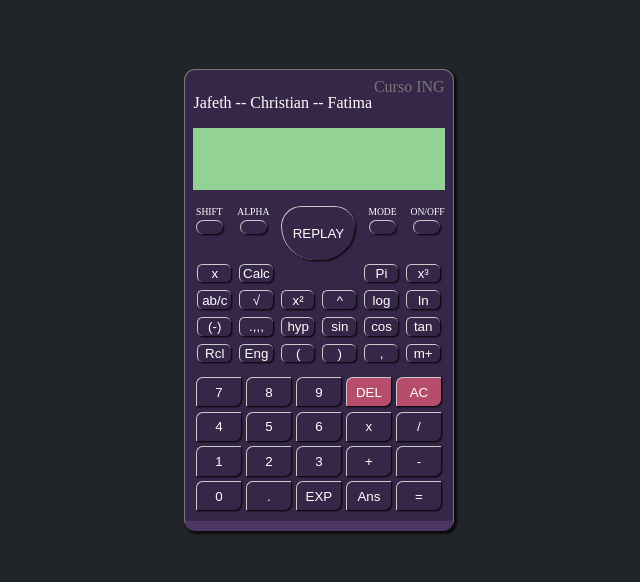
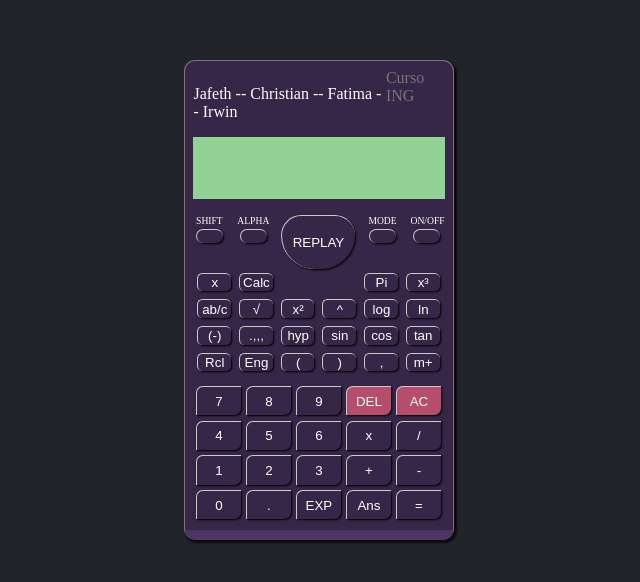
Before and after one commit to Irwin2003/Calculadora_Curso_Ing, a plain HTML site: page index.html in a window 1280 px wide. Shown: the part 108-690 px from the top of the page, without its empty margins (321-961 px from the left). Drawn offline with Linux system fonts and the light colour scheme.

Commit message:
This is the save

```diff
--- a/index.html
+++ b/index.html
@@ -11,7 +11,7 @@
     <main class="container-all">
         <div class="back-op">
             <div class="field-name"><!-- calculator name -->
-                <p>Jafeth -- Christian -- Fatima</p>
+                <p>Jafeth -- Christian -- Fatima -- Irwin</p>
                 <span>Curso ING</span>
             </div><!-- shows fields -->
             <div class="field-result">
```
